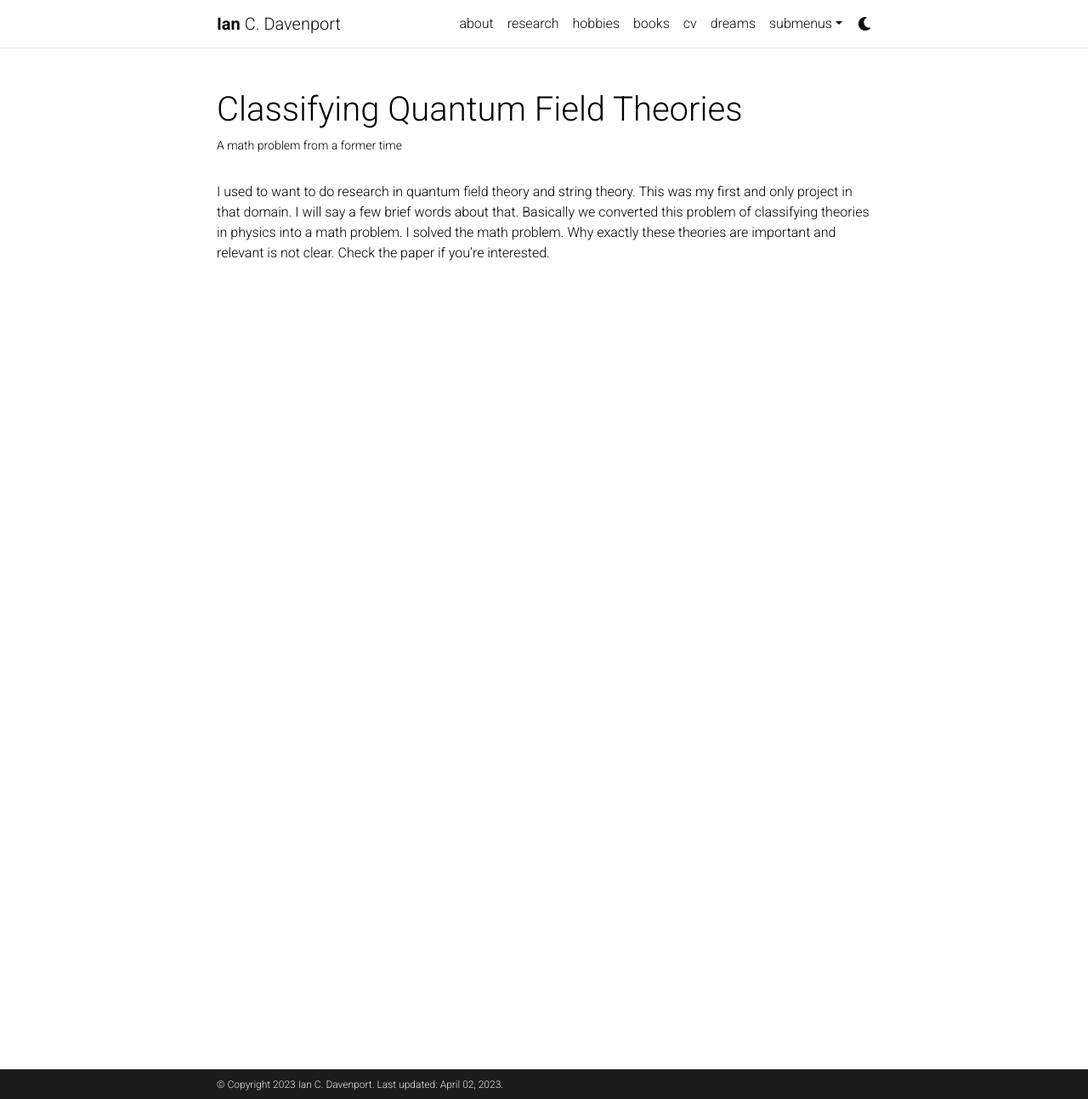
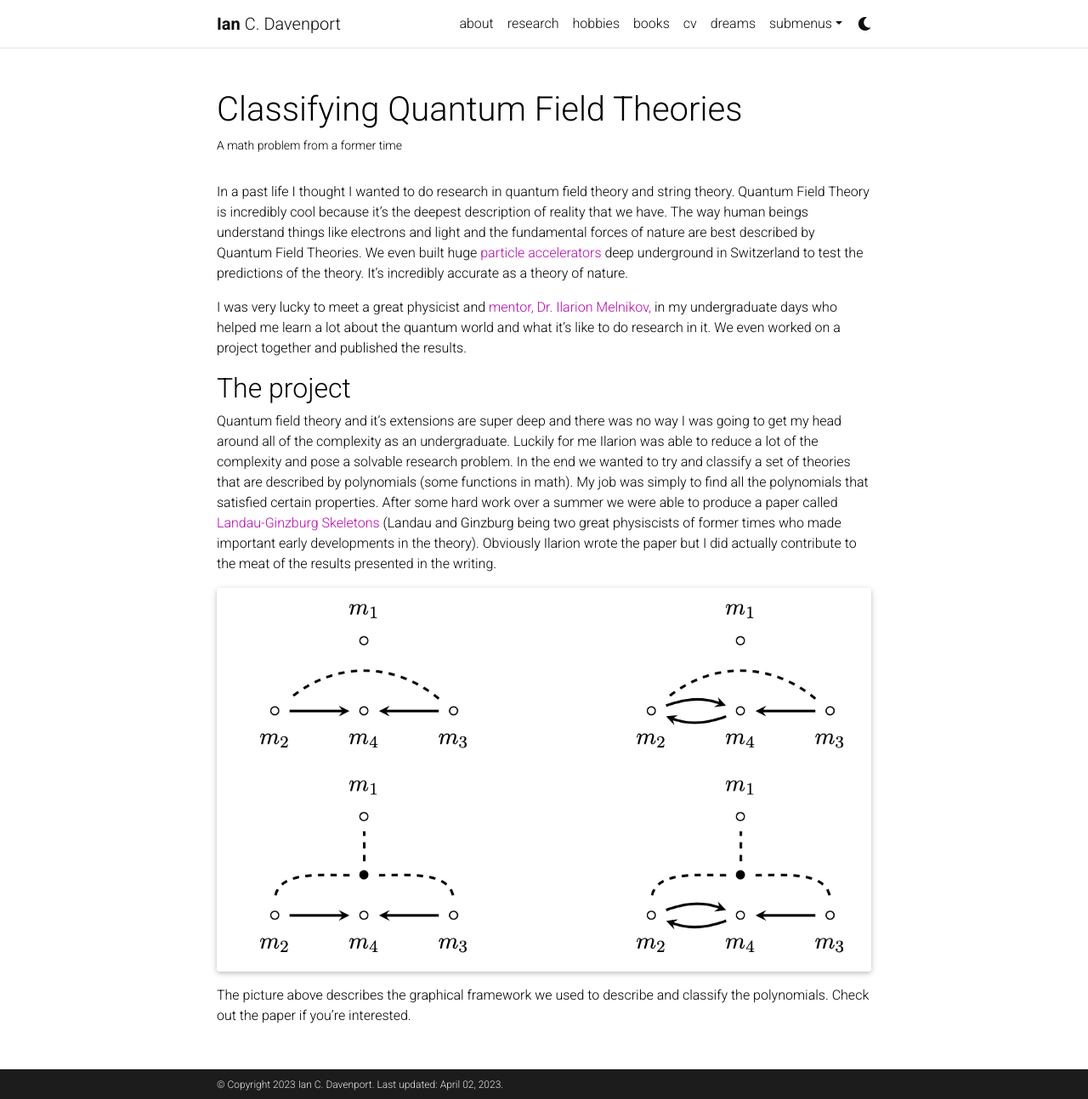
Before and after one commit to davenpi/davenpi.github.io, a Jekyll site: the page built from _projects/lg_skeletons.md, in a window 1280 px wide and 1294 px high. Shown: the whole window at 85% size. Built offline with Jekyll 4.4.1, drawn with Linux system fonts in a browser that asks for light colours; full-size pictures stand in for the smaller copies a plugin makes; comment, search, counter and statistics services are not loaded; a style sheet for code colours, icons or effects is not loaded.

Commit message:
LG skeletons description

```diff
--- a/_projects/lg_skeletons.md
+++ b/_projects/lg_skeletons.md
@@ -7,7 +7,30 @@ importance: 2
 category: work
 ---
 
-I used to want to do research in quantum field theory and string theory. This was my first and only project
-in that domain. I will say a few brief words about that. Basically we converted this problem of classifying
-theories in physics into a math problem. I solved the math problem. Why exactly these theories are important
-and relevant is not clear. Check the paper if you're interested.
+In a past life I thought I wanted to do research in quantum field theory and string theory. Quantum Field Theory
+is incredibly cool because it's the deepest description of reality that we have. The way human beings understand
+things like electrons and light and the fundamental forces of nature are best described by Quantum Field Theories.
+We even built huge [particle accelerators](https://en.wikipedia.org/wiki/CERN) deep underground in Switzerland to
+test the predictions of the theory. It's incredibly accurate as a theory of nature.
+
+I was very lucky to meet a great physicist and [mentor, Dr. Ilarion Melnikov,](https://www.jmu.edu/physics/people/all-people/melnikov-ilarion.shtml)
+in my undergraduate days who helped me learn a lot about the quantum world and what it's like to do research in it.
+We even worked on a project together and published the results.
+
+
+## The project
+
+Quantum field theory and it's extensions are super deep and there was no way I was going to get my head around all of
+the complexity as an undergraduate.
+Luckily for me Ilarion was able to reduce a lot of the complexity and pose a solvable research problem. In the end we
+wanted to try and classify a set of theories that are described by polynomials (some functions in math). My job was simply
+to find all the polynomials that satisfied certain properties.
+After some hard work over a summer we were able to produce a paper called
+[Landau-Ginzburg Skeletons](https://link.springer.com/article/10.1007/JHEP05(2017)050) (Landau and Ginzburg being two
+great physiscists of former times who made important early developments in the theory). Obviously Ilarion wrote the paper but
+I did actually contribute to the meat of the results presented in the writing.
+
+{% include figure.html path="assets/img/lg_skeletons.png" title="lg" class="img-fluid rounded z-depth-1" %}
+
+The picture above describes the graphical framework we used to describe and classify the polynomials. Check out the
+paper if you're interested.
```
Also changed, not shown: _projects/glider.md (+6 -7 lines).
